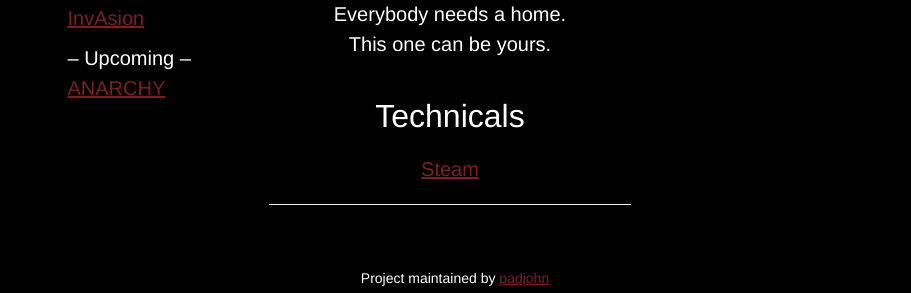
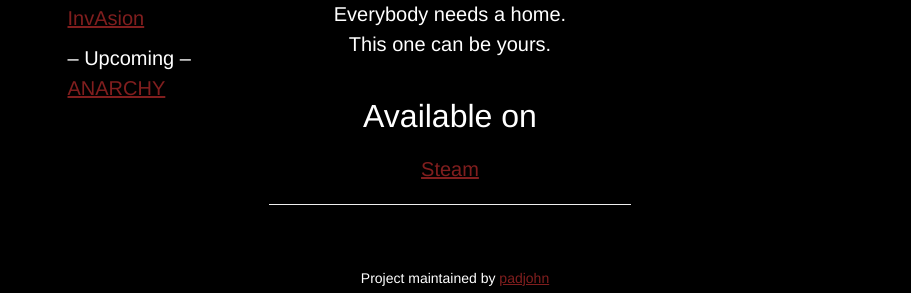
Before and after one commit to padjohn/norygami.github.io, a Jekyll site: the page built from sub/anarchy/anarchy.md, in a window 1280 px wide. Shown: the part 556-849 px from the top of the page, without its empty margins (185-1096 px from the left). Built offline with Jekyll 4.4.1, drawn with Linux system fonts in a browser that asks for light colours; nearby versions of some CDN libraries; our own code applies the rules of GitHub Pages for plain Markdown files.

Commit message:
Update anarchy.md

```diff
--- a/sub/anarchy/anarchy.md
+++ b/sub/anarchy/anarchy.md
@@ -10,7 +10,7 @@
 This one can be yours.
 <br />
 
-## Technicals
+## Available on
 **[Steam](https://www.google.com](https://store.steampowered.com/app/2169000/TRACHI__ANARCHY/)https://store.steampowered.com/app/2169000/TRACHI__ANARCHY/)**
 
 
```
